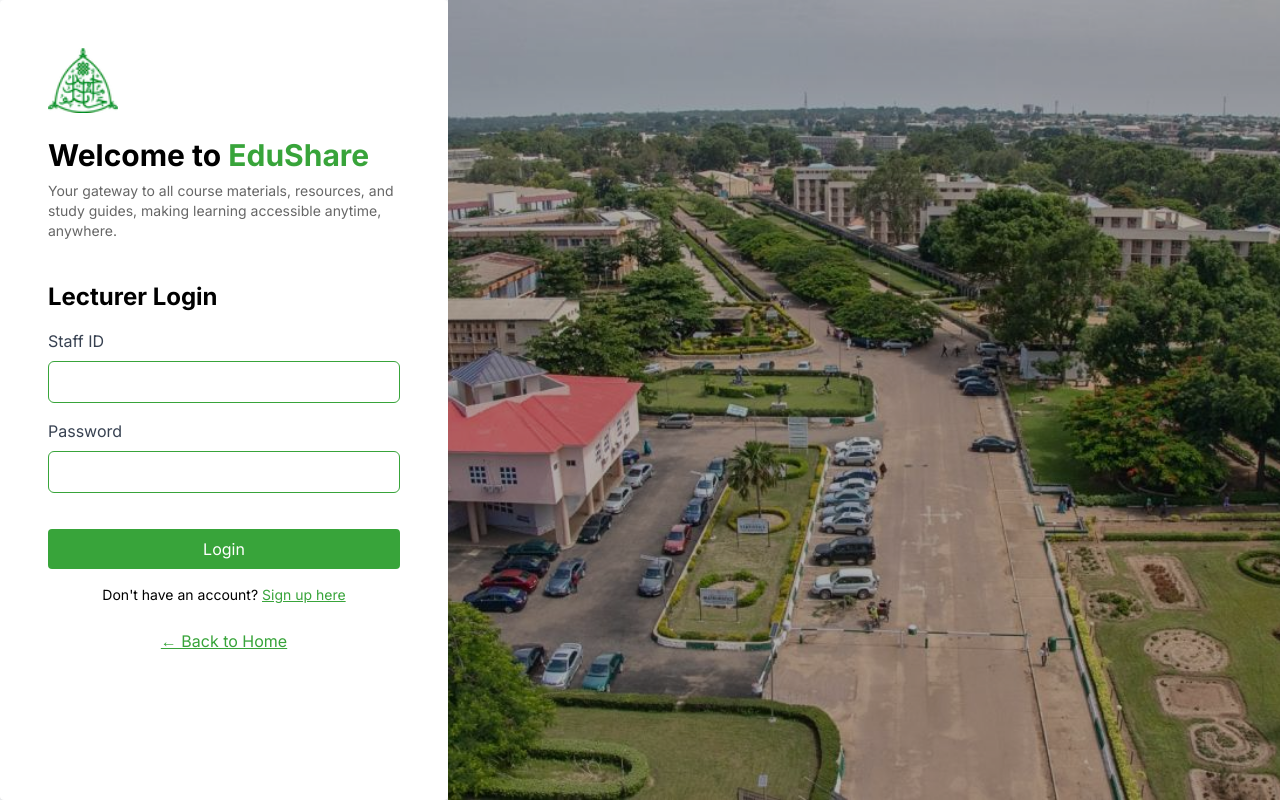
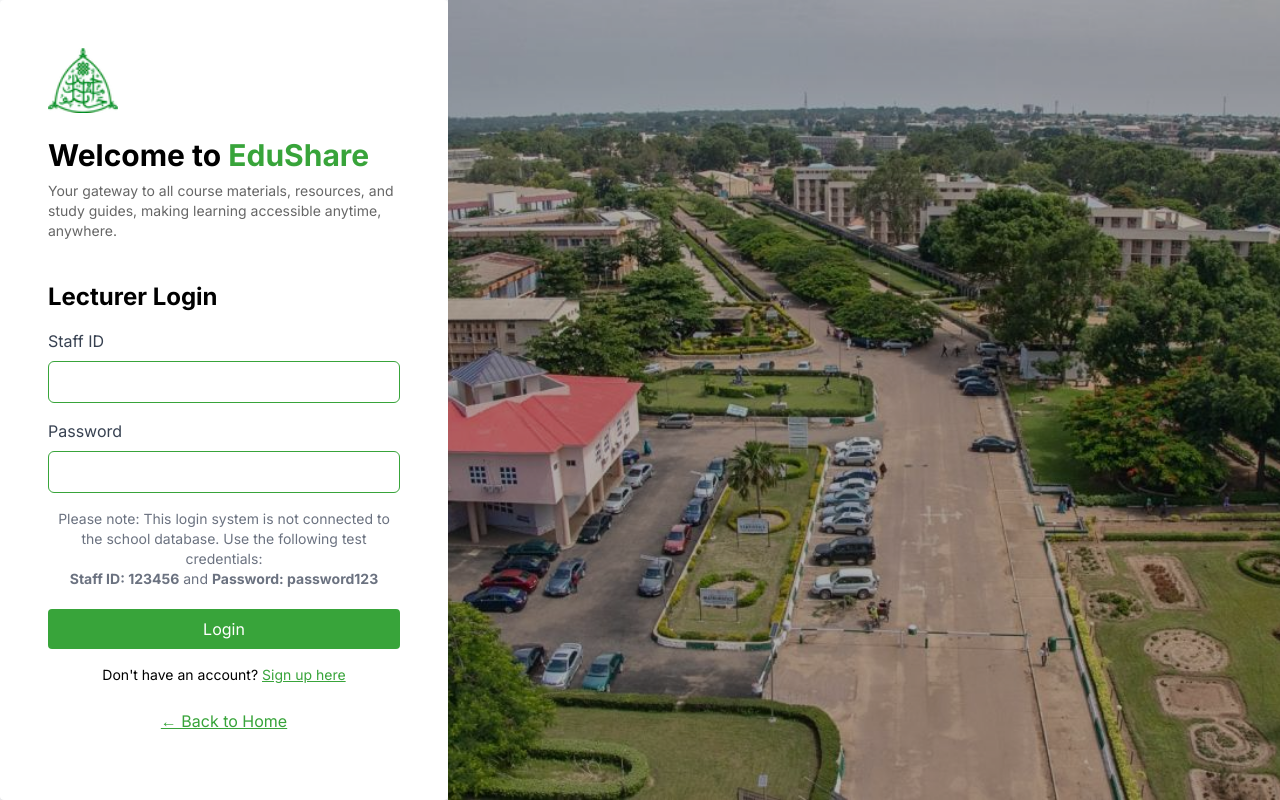
Before and after one commit to Aheedjo/EduShare, a Next.js app: page /login in a window 1280 px wide. Built offline with nearby package versions, Linux system fonts and the light colour scheme.

Commit message:
Update page.tsx

```diff
--- a/app/login/page.tsx
+++ b/app/login/page.tsx
@@ -60,6 +60,13 @@ const LoginPage: React.FC = () => {
             className="mt-2 block w-full border border-primary-green p-2 rounded-md"
           />
         </label>
+
+        <p className="text-sm text-gray-500 mt-2 text-center">
+          Please note: This login system is not connected to the school database. Use the following test credentials:
+          <br />
+          <strong>Staff ID: 123456</strong> and <strong>Password: password123</strong>
+        </p>
+
         <button
           type="submit"
           className="bg-primary-green text-white px-4 py-2 rounded w-full mt-5"
```
